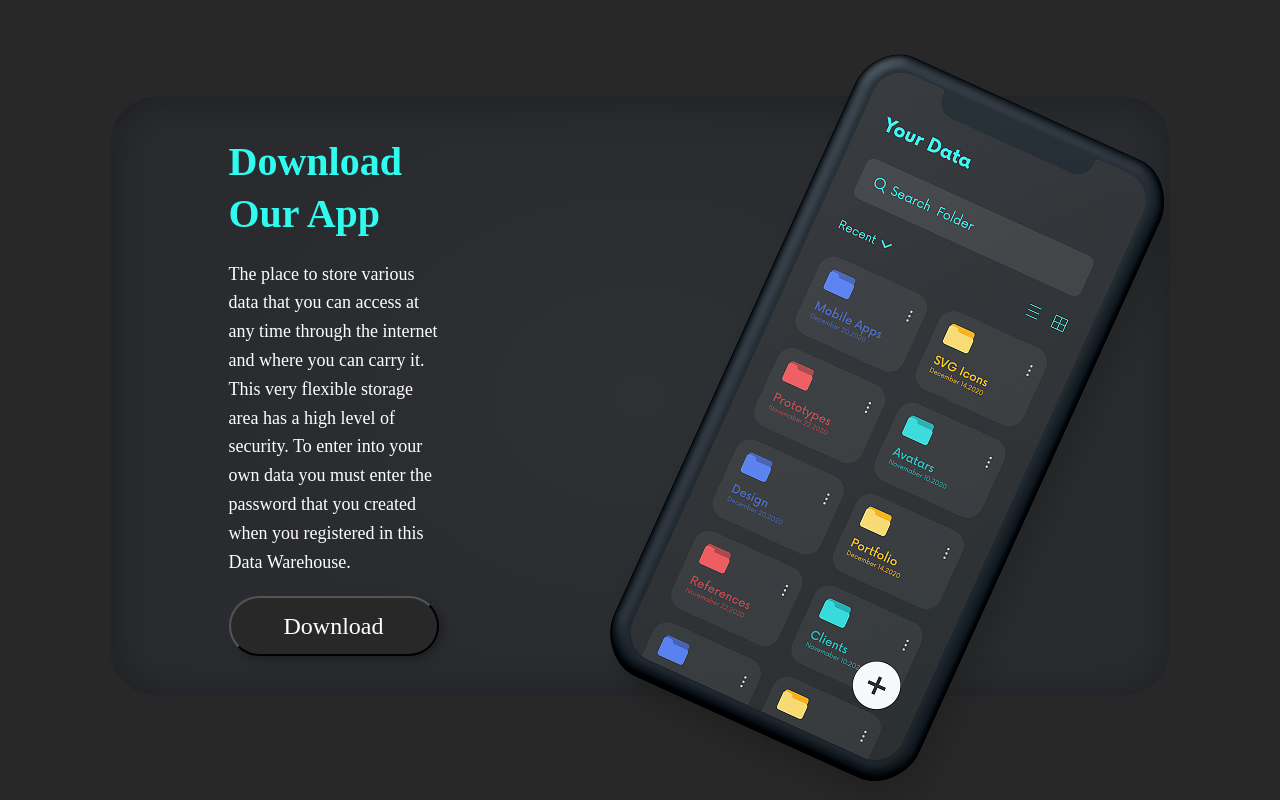
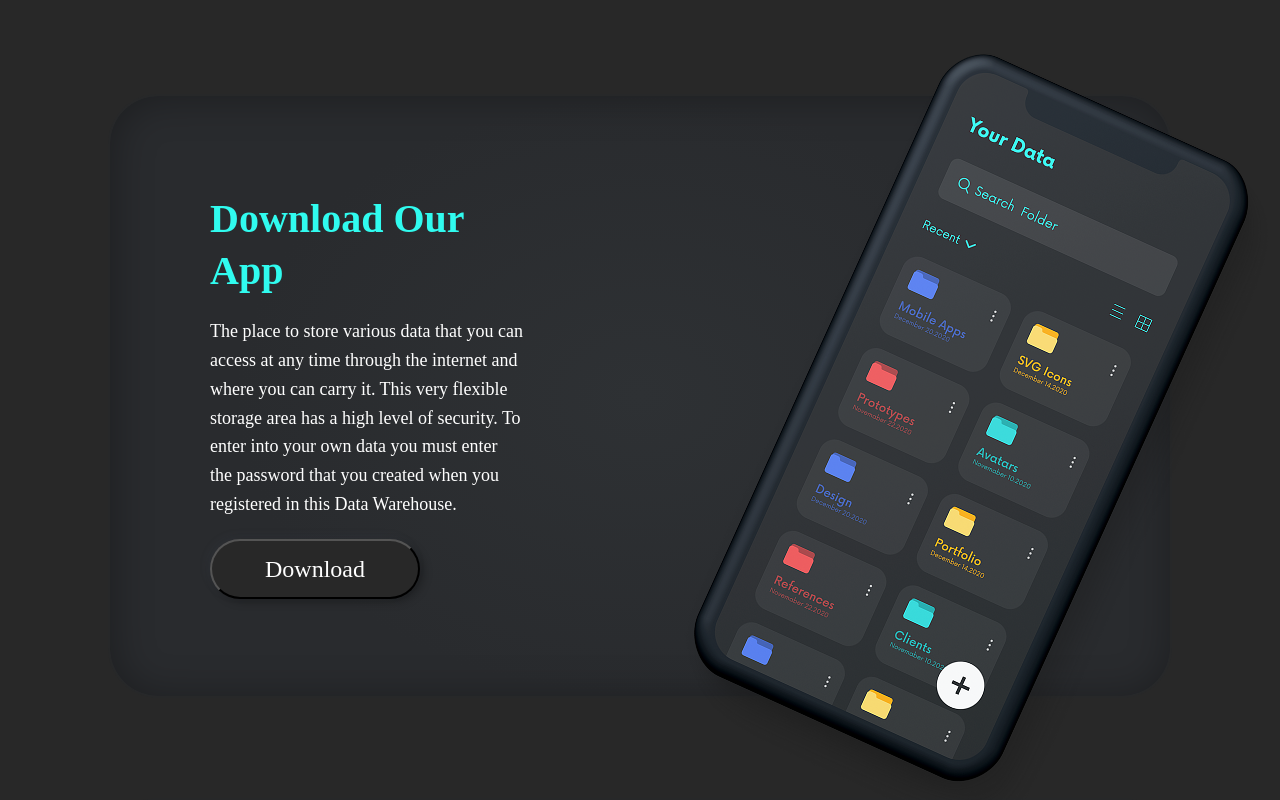
Before and after one commit to taphead/insignia-frontend, a React (Vite) app: page / in a window 1280 px wide. Shown: the part 2440-3240 px from the top of the page. Built offline with nearby package versions, Linux system fonts and the light colour scheme.

Commit message:
updated download section

```diff
--- a/src/components/DownloadSection.css
+++ b/src/components/DownloadSection.css
@@ -2,7 +2,6 @@
   display: flex;
   justify-content: center;
   align-items: center;
-  padding-left: 300px;
   height: 500px;
   margin-top: 100px;
 }
@@ -12,6 +11,7 @@
   flex-direction: column;
   gap: 20px;
   padding-bottom: 100px;
+  padding-left: 100px;
 }
 
 .downloadsectionboldtext {
@@ -42,3 +42,7 @@
   text-align: center;
   vertical-align: middle;
 }
+
+.downloadsectionright {
+  width: 61%;
+}
```
